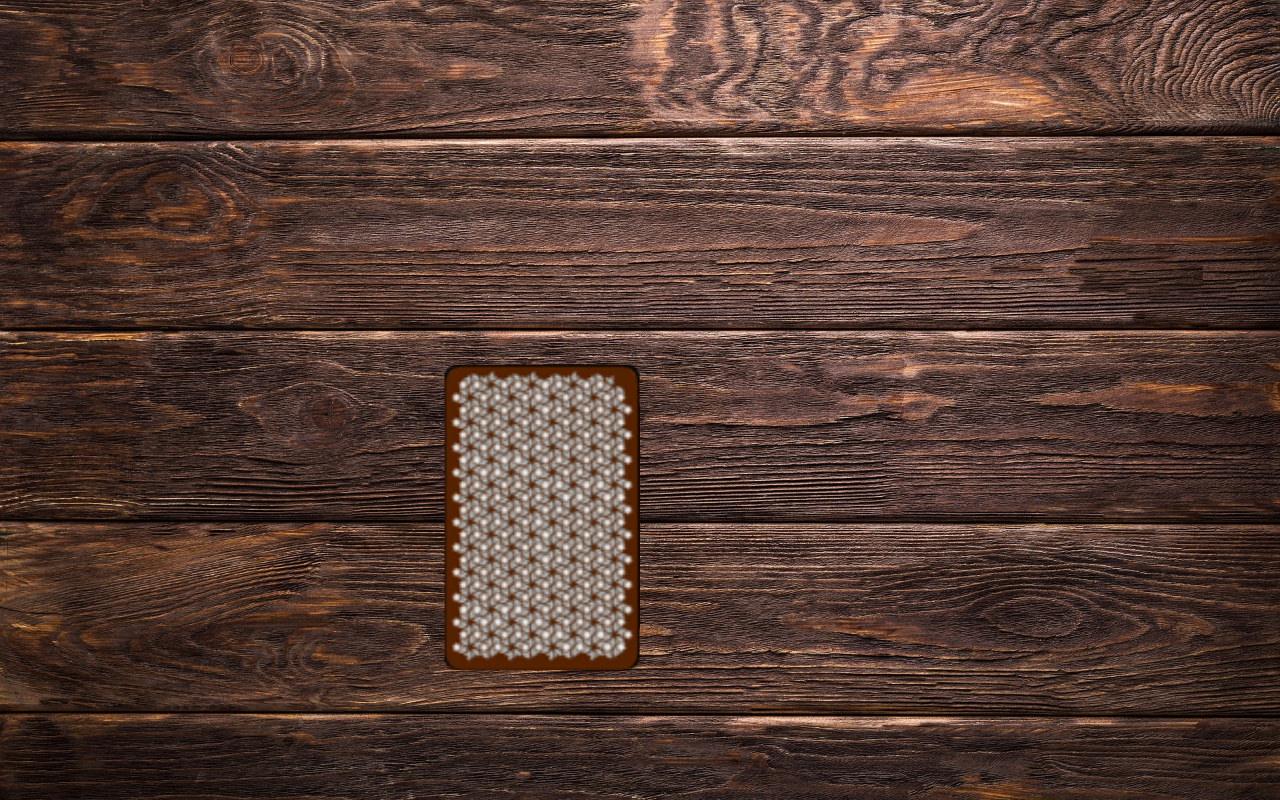
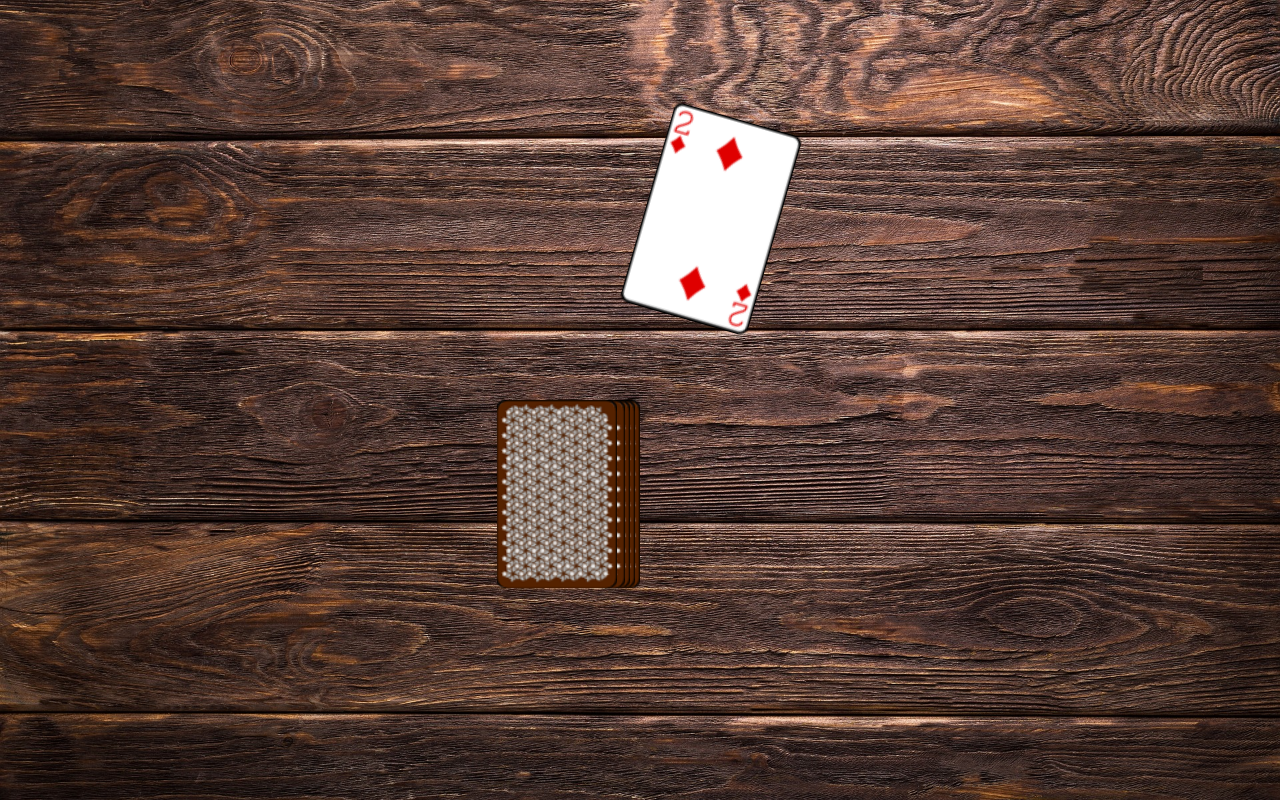
Before and after one commit to bwfront/ringoffire, an Angular app: page /game in a window 1280 px wide. Both pictures are taken after a click on the picture 542 px from the left and 517 px from the top of the page. Built offline with nearby package versions, Linux system fonts and the light colour scheme.

Commit message:
Implement Card Animation and Include Cards with Function

```diff
--- a/src/app/game/game.component.html
+++ b/src/app/game/game.component.html
@@ -1,7 +1,12 @@
 <div class="field">
-
     <div class="card-stack">
-        <img *ngFor="let c of [1,2,3,4]; let i = index;" [ngStyle]="{'right.px': i * 5}" src="/assets/img/cards/card_cover.png">
-        <img (click)="takeCard()" [class.pick-card]="pickCardAnimation" class="top-card" style="right: 23px" src="/assets/img/cards/card_cover.png" alt="topcard">
+        <img *ngFor="let c of [1,2,3,4]; let i = index;" [ngStyle]="{'right.px': i * 5}"
+            src="/assets/img/cards/card_cover.png">
+        <img (click)="takeCard()" class="top-card" style="right: 23px" src="/assets/img/cards/card_cover.png"
+            alt="topcard">
+        <img *ngIf="lastCard" class="last-card" style="right: 23px" src="/assets/img/cards/{{ playedCard }}.png"
+            alt="topcard">
+        <img (click)="takeCard()" *ngIf="pickCardAnimation" class="pick-card" style="right: 23px"
+            src="/assets/img/cards/{{ currentCard }}.png" alt="topcard">
     </div>
 </div>
--- a/src/app/game/game.component.scss
+++ b/src/app/game/game.component.scss
@@ -13,7 +13,7 @@
     position: relative;
     img{
         position: absolute;
-        width: 150px;
+        width: 120px;
     }
 }
 .top-card{
@@ -26,5 +26,22 @@
 
 .pick-card{
     transition: all 125ms ease-in-out;
-    transform: scale(1.3) !important;
+    animation: pick-card-animation 1s ease-in-out;
+    transform: scale(1.1) translateX(140px) translateY(-250px) rotate(16deg);
 }
+
+@keyframes pick-card-animation{
+    0%{
+        transform: scale(1);
+    }
+    50%{
+        transform: scale(1.2) rotate(5deg);;
+    }
+    100%{
+        transform: scale(1.1) translateX(140px) translateY(-250px) rotate(15deg);
+    }
+}
+
+.last-card{
+    transform: scale(1.1) translateX(140px) translateY(-250px) rotate(16deg);
+}
--- a/src/app/game/game.component.ts
+++ b/src/app/game/game.component.ts
@@ -1,13 +1,38 @@
-import { Component } from '@angular/core';
+import { Component, OnInit } from '@angular/core';
+import { Game } from 'src/models/game';
 
 @Component({
   selector: 'app-game',
   templateUrl: './game.component.html',
-  styleUrls: ['./game.component.scss']
+  styleUrls: ['./game.component.scss'],
 })
-export class GameComponent {
+export class GameComponent implements OnInit {
   pickCardAnimation = false;
-  takeCard(){
-    this.pickCardAnimation = true;
+  lastCard = false;
+  currentCard: string = '';
+  playedCard: string = '';
+  game: Game;
+
+  constructor() {}
+
+  ngOnInit(): void {
+    this.game = new Game();
+    console.log(this.game);
+  }
+
+  takeCard() {
+    if (!this.pickCardAnimation && this.game.stack.length > 0) {
+      this.currentCard = this.game.stack.pop();
+      this.pickCardAnimation = true;
+      setTimeout(() => {
+        this.lastCard = true;
+        this.playedCard = this.currentCard;
+        this.pickCardAnimation = false;
+      }, 1500);
+    }
+  }
+
+  newGame() {
+    this.game = new Game();
   }
 }
--- /dev/null
+++ b/src/models/game.ts
@@ -0,0 +1,31 @@
+export class Game {
+  public players: string[] = [];
+  public stack: string[] = [];
+  public playCard: string[] = [];
+  public currentPlayer: number = 0;
+
+  constructor() {
+    for (let i = 1; i < 14; i++) {
+      this.stack.push('ace_' + i);
+      this.stack.push('clubs_' + i);
+      this.stack.push('diamonds_' + i);
+      this.stack.push('hearts_' + i);
+    }
+
+    shuffle(this.stack);
+  }
+}
+
+function shuffle(array: string[]) {
+  let currentIndex = array.length,
+    randomIndex;
+  while (currentIndex > 0) {
+    randomIndex = Math.floor(Math.random() * currentIndex);
+    currentIndex--;
+    [array[currentIndex], array[randomIndex]] = [
+      array[randomIndex],
+      array[currentIndex],
+    ];
+  }
+  return array;
+}
```
Also changed, not shown: tsconfig.json (+7 -7 lines).
